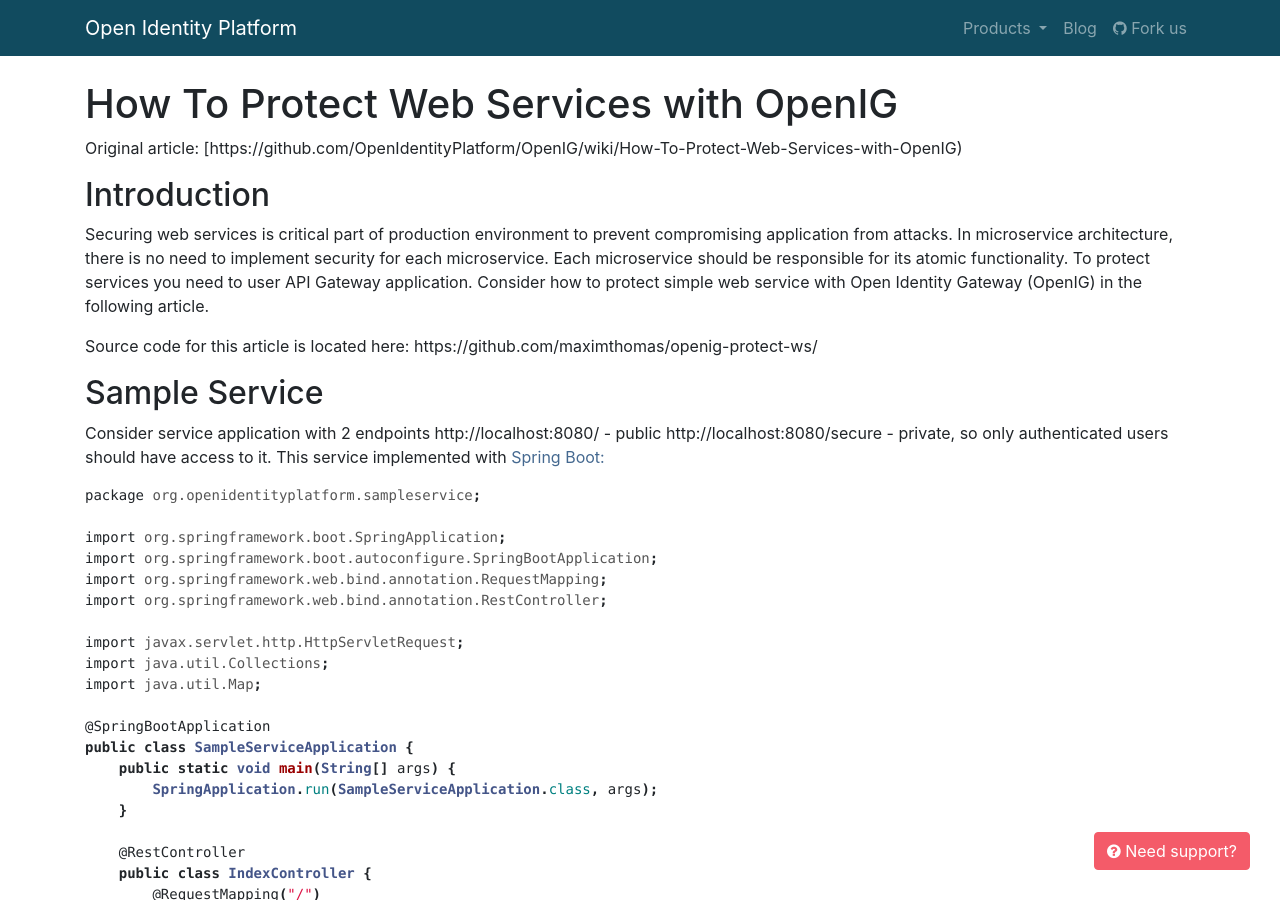
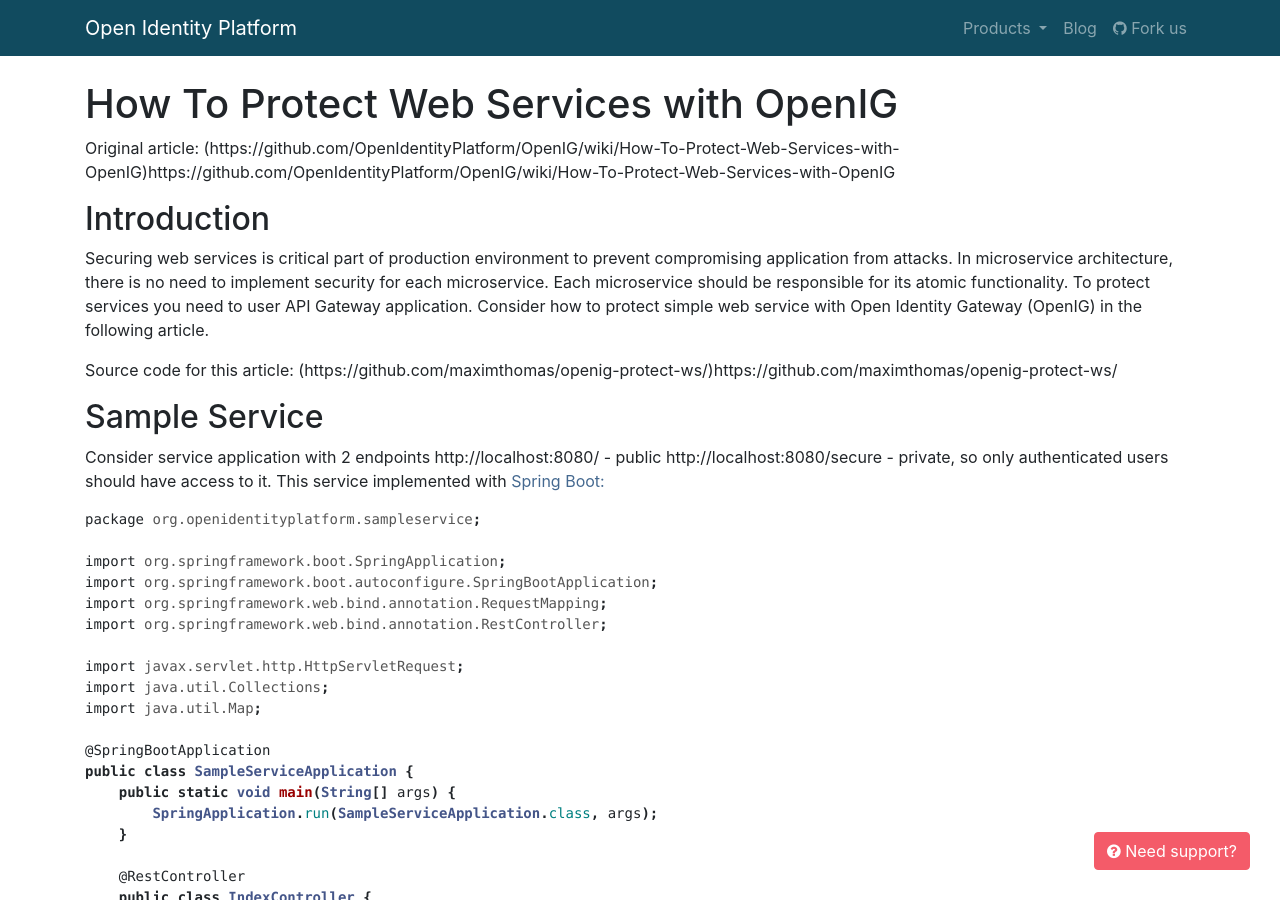
Before and after one commit to OpenIdentityPlatform/OpenIdentityPlatform.org, a Jekyll site: the page built from blog/How-To-Protect-Web-Services-with-OpenIG.md, in a window 1280 px wide and 900 px high. Built offline with Jekyll 4.4.1, drawn with Linux system fonts in a browser that asks for light colours; our own code applies the rules of GitHub Pages for plain Markdown files.

Commit message:
Update How-To-Protect-Web-Services-with-OpenIG.md

```diff
--- a/blog/How-To-Protect-Web-Services-with-OpenIG.md
+++ b/blog/How-To-Protect-Web-Services-with-OpenIG.md
@@ -8,14 +8,14 @@
 
 # How To Protect Web Services with OpenIG
 
-Original article: [https://github.com/OpenIdentityPlatform/OpenIG/wiki/How-To-Protect-Web-Services-with-OpenIG)
+Original article: (https://github.com/OpenIdentityPlatform/OpenIG/wiki/How-To-Protect-Web-Services-with-OpenIG)https://github.com/OpenIdentityPlatform/OpenIG/wiki/How-To-Protect-Web-Services-with-OpenIG
 
 
 ## Introduction
 
 Securing web services is critical part of production environment to prevent compromising application from attacks. In microservice architecture, there is no need to implement security for each microservice. Each microservice should be responsible for its atomic functionality.  To protect services you need to user API Gateway application. Consider how to protect simple web service with Open Identity Gateway (OpenIG) in the following article.
 
-Source code for this article is located here: https://github.com/maximthomas/openig-protect-ws/
+Source code for this article: (https://github.com/maximthomas/openig-protect-ws/)https://github.com/maximthomas/openig-protect-ws/
 
 ## Sample Service
 Consider service application with 2 endpoints http://localhost:8080/ - public http://localhost:8080/secure - private, so only authenticated users should have access to it.
```
